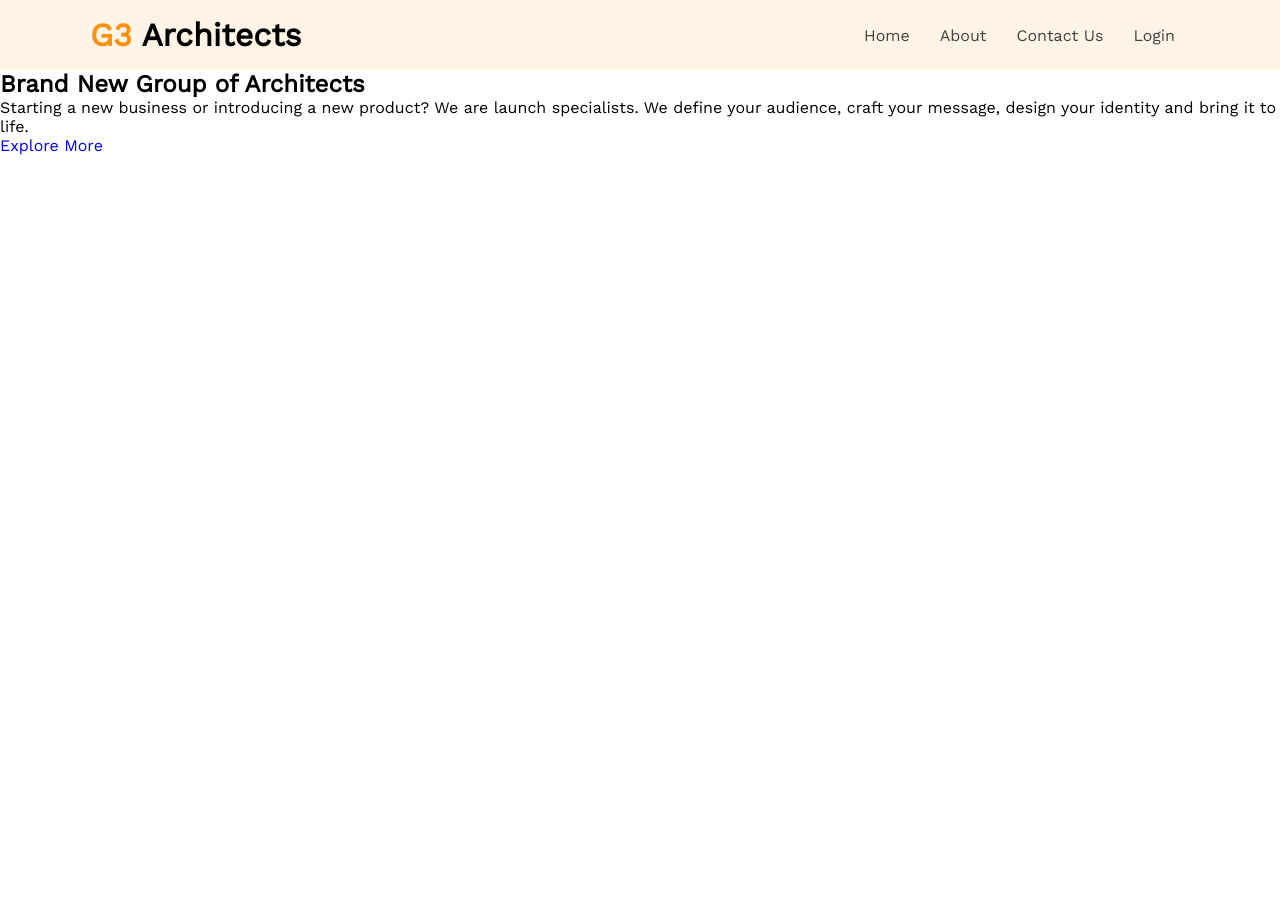
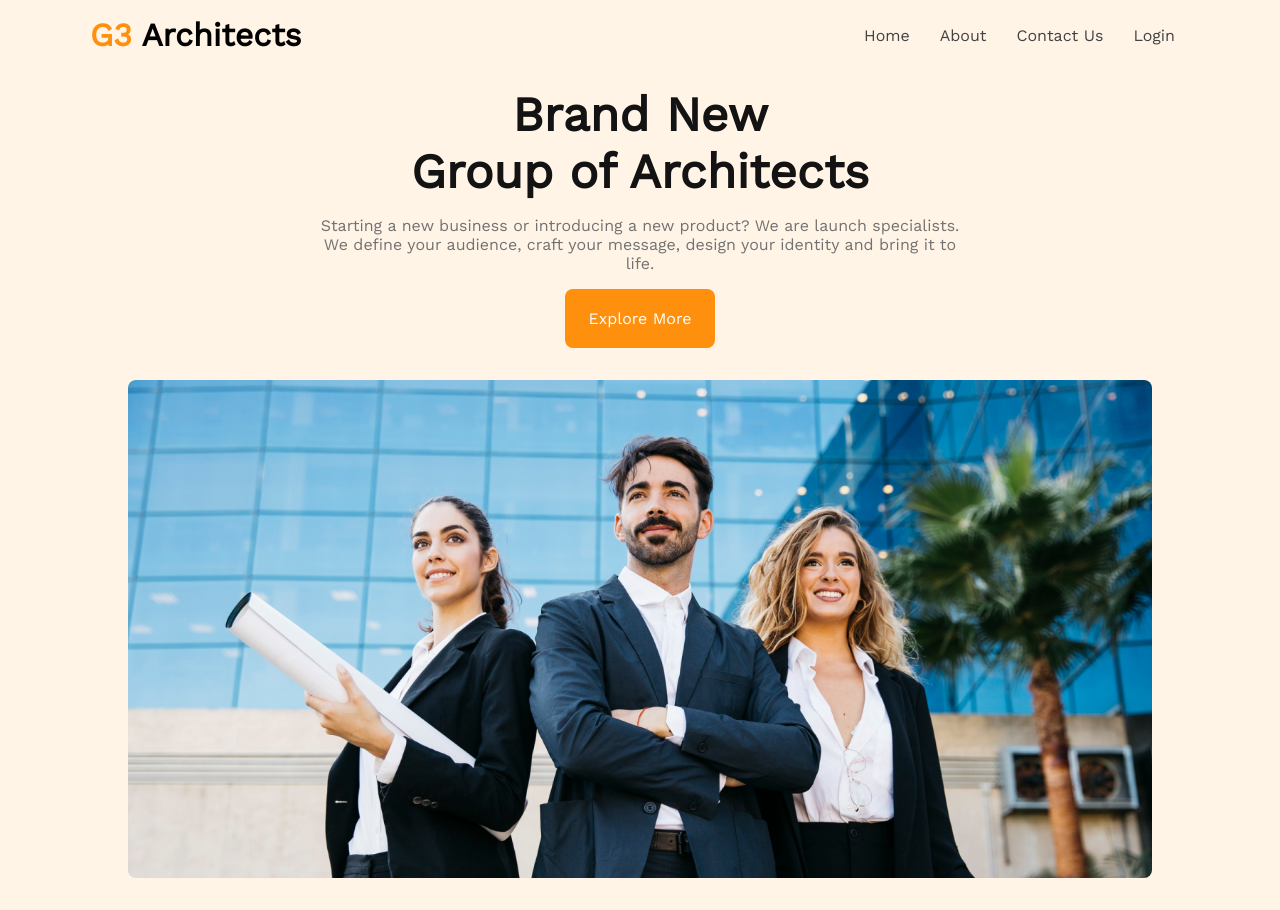
Before and after one commit to ForhadRoben/build-responsive-g3-architects-using-HTML-CSS, a plain HTML site: page index.html in a window 1280 px wide. Before the commit the page ends 800 px from the top, so only its background shows below. Drawn offline with nearby package versions, Linux system fonts and the light colour scheme.

Commit message:
banner style completed

```diff
--- a/css/style.css
+++ b/css/style.css
@@ -37,10 +37,28 @@ span {
     height: 100%;
 }
 
+.btn {
+    display: inline-block;
+    padding: 20px 24px;
+    cursor: pointer;
+    background: #FF900E;
+    color: #fff;
+    border: none;
+    border-radius: 8px;
+}
+
+.btn:hover {
+    transform: scale(0.98);
+}
+
 /* navbar styles*/
 .navbar {
     background-color: rgba(255, 144, 14, 0.1);
     height: 70px;
+}
+
+.navbar h1 {
+    font-size: 2rem;
 }
 
 .navbar ul {
@@ -60,3 +78,39 @@ span {
 .navbar .flex {
     justify-content: space-between;
 }
+
+/* banner styles */
+.banner {
+    background-color: rgba(255, 144, 14, 0.1);
+    display: flex;
+    flex-direction: column;
+    /* justify-content: center; */
+    align-items: center;
+    text-align: center;
+}
+
+.banner-text {
+    width: 50%;
+}
+
+.banner-text h1 {
+    padding-top: 1rem;
+    font-weight: 700;
+    font-size: 3rem;
+    color: #131313;
+}
+
+.banner-text p {
+    padding-top: 1rem;
+    color: #727272;
+}
+
+.banner .btn {
+    margin-top: 1rem;
+}
+
+.banner-img {
+    width: 80%;
+    margin: 2rem 0;
+    border-radius: 8px;
+}
--- a/index.html
+++ b/index.html
@@ -27,14 +27,14 @@
     </header>
     <main>
         <!-- banner part -->
-        <section>
-            <div class="banner-text">
-                <h1>Brand New Group of Architects </h1>
+        <section class="banner">
+            <div class="container banner-text">
+                <h1>Brand New <br> Group of Architects </h1>
                 <p>Starting a new business or introducing a new product? We are launch specialists.
                     We define your audience, craft your message, design your identity and bring it to life.</p>
-                <a href="#">Explore More</a>
+                <a class="btn" href="#">Explore More</a>
             </div>
-            <div class="banner-img"></div>
+            <img class="container banner-img" src="./images/banner.png" alt="">
 
         </section>
     </main>
```
